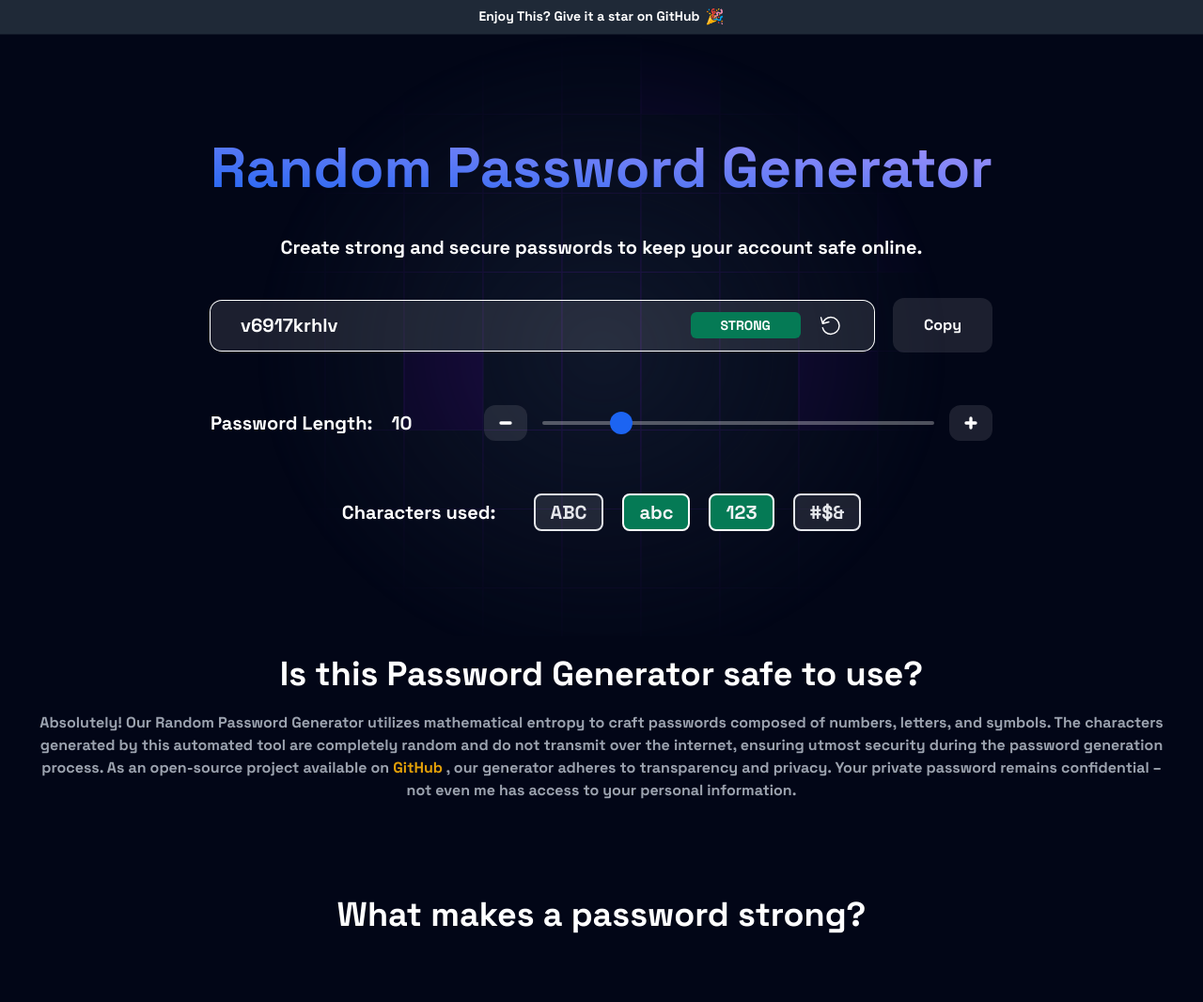
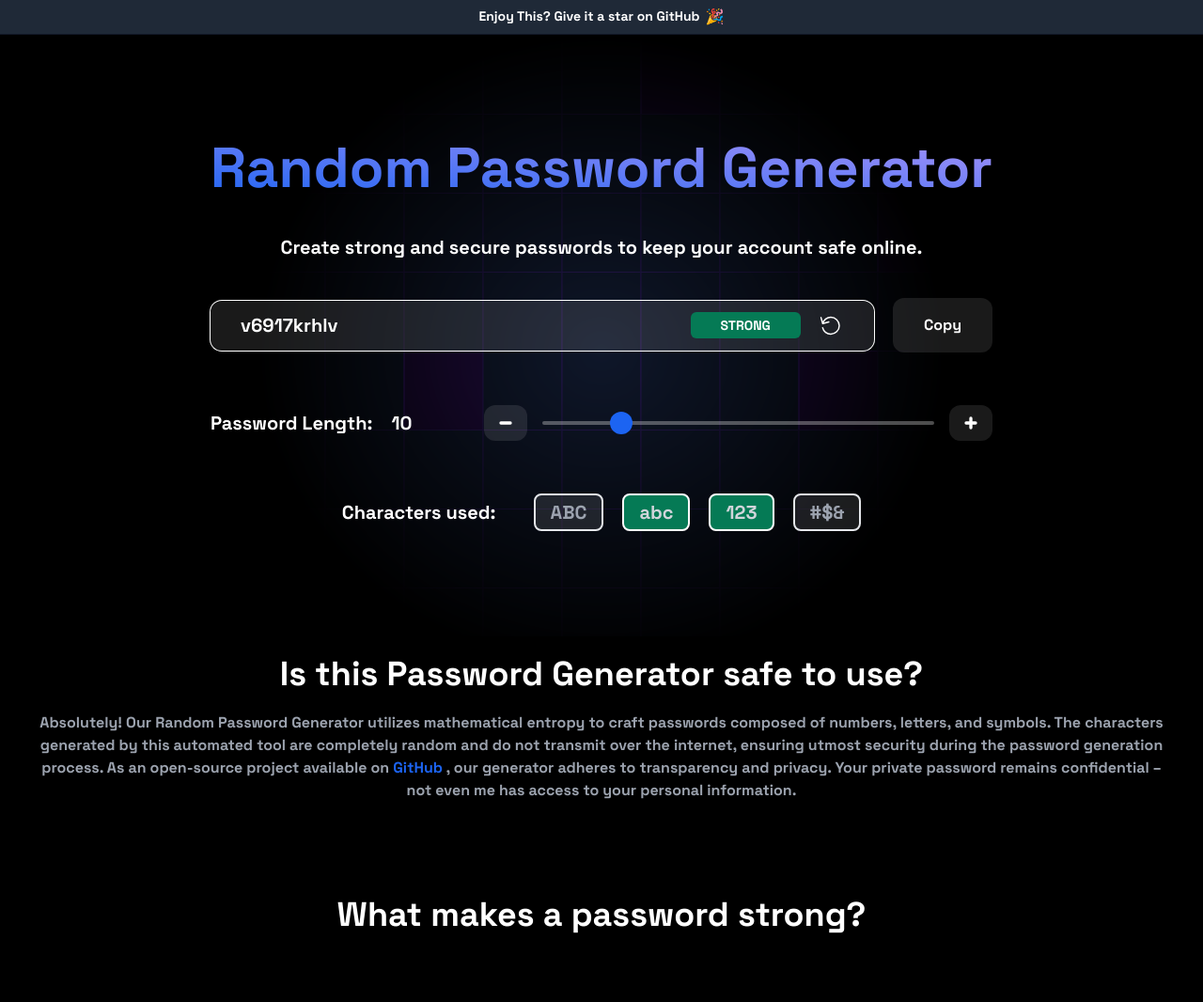
Before and after one commit to Swastikdan/Random-Password-Generator, a website: page index.html in a window 1280 px wide. Shown: the top 1066 px of the page at 94% size. Drawn offline with Linux system fonts and the light colour scheme.

Commit message:
Revert "accessibility"
This reverts commit 221f036d3431fb1f62520d85b6d296abd5f8354a.

```diff
--- a/index.html
+++ b/index.html
@@ -27,7 +27,7 @@
     <link rel="shortcut icon" href="favicon.png" type="image/x-icon" />
     <link rel="stylesheet" href="style.css" />
   </head>
-  <body class="bg-slate-950 h-full mx-auto space-grotesk">
+  <body class="bg-black h-full mx-auto space-grotesk">
     <div id="preloader" style="position:fixed;overflow:hidden;width:100%;z-index:999" class="overflow-hidden">
       <div
         class="min-h-[100vh] flex flex-col bg-gray-950 border-gray-700 shadow-slate-700/[.7] z-50 fi">
@@ -112,7 +112,7 @@
               <ul class="flex space-x-3 md:space-x-5">
                 <li>
                   <input type="checkbox" id="includeUppercase" class="hidden peer" />
-                  <label for="includeUppercase" class="inline-flex items-center justify-between w-full px-4 py-1 border-2 border-gray-200 rounded-lg cursor-pointer hover:text-gray-300 dark:border-gray-700 peer-checked:border-white peer-checked:text-gray-100 peer-checked:bg-green-600 text-gray-200 bg-white/10 hover:bg-gray-700">
+                  <label for="includeUppercase" class="inline-flex items-center justify-between w-full px-4 py-1 border-2 border-gray-200 rounded-lg cursor-pointer hover:text-gray-300 dark:border-gray-700 peer-checked:border-white peer-checked:text-gray-300 peer-checked:bg-green-600 text-gray-400 bg-white/10 hover:bg-gray-700">
                     <div class="block">
                       <div class="w-full text-xl font-semibold">ABC</div>
                     </div>
@@ -120,7 +120,7 @@
                 </li>
                 <li>
                   <input type="checkbox" id="includeLowercase" class="hidden peer" checked />
-                  <label for="includeLowercase" class="inline-flex items-center justify-between w-full px-4 py-1 border-2 border-gray-200 rounded-lg cursor-pointer hover:text-gray-300 dark:border-gray-700 peer-checked:border-white peer-checked:text-gray-100 peer-checked:bg-green-600 text-gray-200 bg-white/10 hover:bg-gray-700">
+                  <label for="includeLowercase" class="inline-flex items-center justify-between w-full px-4 py-1 border-2 border-gray-200 rounded-lg cursor-pointer hover:text-gray-300 dark:border-gray-700 peer-checked:border-white peer-checked:text-gray-300 peer-checked:bg-green-600 text-gray-400 bg-white/10 hover:bg-gray-700">
                     <div class="block">
                       <div class="w-full text-xl font-semibold">abc</div>
                     </div>
@@ -128,7 +128,7 @@
                 </li>
                 <li>
                   <input type="checkbox" id="includeNumbers" class="hidden peer" checked />
-                  <label for="includeNumbers" class="inline-flex items-center justify-between w-full px-4 py-1 border-2 border-gray-200 rounded-lg cursor-pointer hover:text-gray-300 dark:border-gray-700 peer-checked:border-white peer-checked:text-gray-100 peer-checked:bg-green-600 text-gray-200 bg-white/10 hover:bg-gray-700">
+                  <label for="includeNumbers" class="inline-flex items-center justify-between w-full px-4 py-1 border-2 border-gray-200 rounded-lg cursor-pointer hover:text-gray-300 dark:border-gray-700 peer-checked:border-white peer-checked:text-gray-300 peer-checked:bg-green-600 text-gray-400 bg-white/10 hover:bg-gray-700">
                     <div class="block">
                       <div class="w-full text-xl font-semibold">123</div>
                     </div>
@@ -136,7 +136,7 @@
                 </li>
                 <li>
                   <input type="checkbox" id="includeSpecial" value="" class="hidden peer" />
-                  <label for="includeSpecial" class="inline-flex items-center justify-between w-full px-4 py-1 border-2 border-gray-200 rounded-lg cursor-pointer hover:text-gray-300 dark:border-gray-700 peer-checked:border-white peer-checked:text-gray-100 peer-checked:bg-green-600 text-gray-200 bg-white/10 hover:bg-gray-700">
+                  <label for="includeSpecial" class="inline-flex items-center justify-between w-full px-4 py-1 border-2 border-gray-200 rounded-lg cursor-pointer hover:text-gray-300 dark:border-gray-700 peer-checked:border-white peer-checked:text-gray-300 peer-checked:bg-green-600 text-gray-400 bg-white/10 hover:bg-gray-700">
                     <div class="block">
                       <div class="w-full text-xl font-semibold">#$&</div>
                     </div>
@@ -153,7 +153,7 @@
     <div class=" max-w-[85rem] px-4 sm:px-6 lg:px-8 mx-auto pb-20  ">
       <div class="text-center">
         <h3 class="text-2xl text-white sm:text-4xl font-bold my-5 px-4 sm:px-6 lg:px-8"> Is this Password Generator safe to use? </h3>
-        <p class="text-gray-400 text-base">Absolutely! Our Random Password Generator utilizes mathematical entropy to craft passwords composed of numbers, letters, and symbols. The characters generated by this automated tool are completely random and do not transmit over the internet, ensuring utmost security during the password generation process. As an open-source project available on <a class="text-yellow-400" href="https://github.com/Swastikdan/Random-Password-Generator" rel="noreferrer" target="_blank">GitHub </a>, our generator adheres to transparency and privacy. Your private password remains confidential – not even me has access to your personal information. </p>
+        <p class="text-gray-400 text-base">Absolutely! Our Random Password Generator utilizes mathematical entropy to craft passwords composed of numbers, letters, and symbols. The characters generated by this automated tool are completely random and do not transmit over the internet, ensuring utmost security during the password generation process. As an open-source project available on <a class="text-blue-600" href="https://github.com/Swastikdan/Random-Password-Generator" rel="noreferrer" target="_blank">GitHub </a>, our generator adheres to transparency and privacy. Your private password remains confidential – not even me has access to your personal information. </p>
       </div>
     </div>
     <h3 class="text-center text-2xl text-white sm:text-4xl font-bold my-5 px-4 sm:px-6 lg:px-8"> What makes a password strong? </h3>
```
Also changed, not shown: public/style.css.
